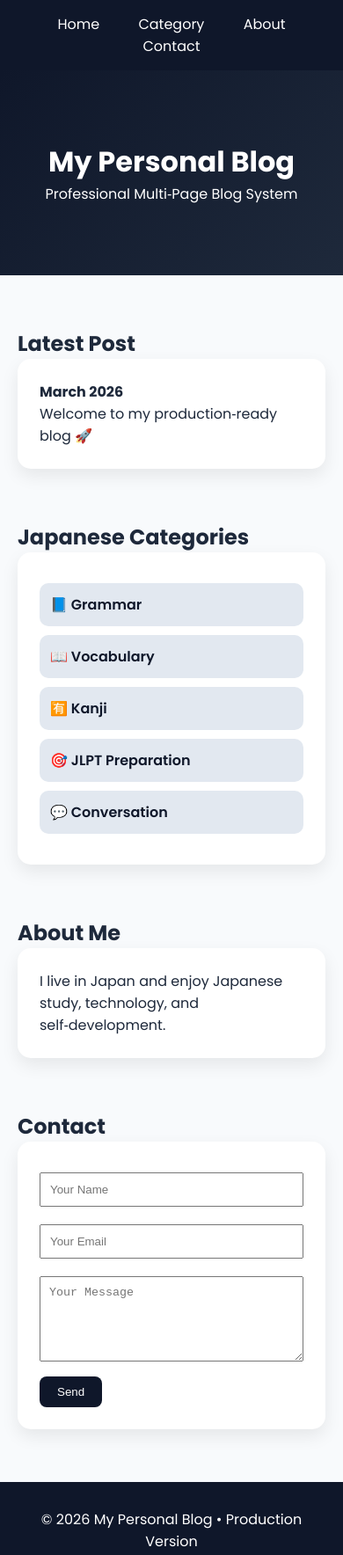
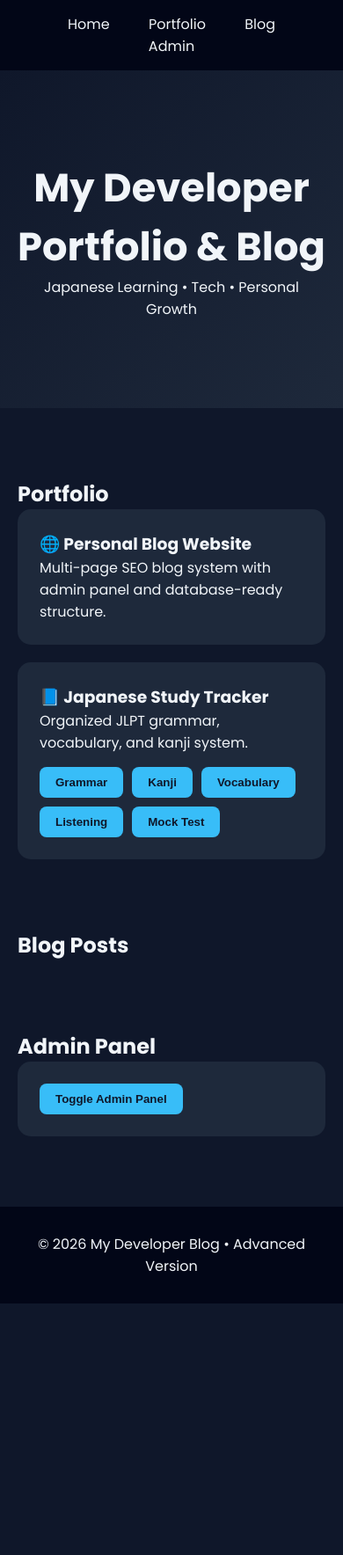
Before and after one commit to rahatuljp/my-blog, a plain HTML site: page index.html in a window 390 px wide. Shown: the whole page at 88% size. After the commit the page ends 1482 px from the top, so only its background shows below. Drawn offline with Linux system fonts and the light colour scheme.

Commit message:
Update index.html

```diff
--- a/index.html
+++ b/index.html
@@ -3,133 +3,113 @@
 <head>
 <meta charset="UTF-8">
 <meta name="viewport" content="width=device-width, initial-scale=1.0">
-
-<!-- SEO META TAGS -->
-<title>My Personal Blog | Japanese Learning & Tech</title>
-<meta name="description" content="Personal blog about Japanese study, JLPT preparation, technology, and life in Japan.">
-<meta name="keywords" content="Japanese learning, JLPT, Kanji, Vocabulary, Grammar, Japan life blog">
-<meta name="author" content="Your Name">
-
-<!-- Open Graph (for social media sharing) -->
-<meta property="og:title" content="My Personal Blog">
-<meta property="og:description" content="Follow my Japanese learning journey and tech progress.">
-<meta property="og:type" content="website">
-
+<title>My Developer Blog</title>
 <link href="https://fonts.googleapis.com/css2?family=Poppins:wght@300;400;600;700&display=swap" rel="stylesheet">
 
 <style>
 *{margin:0;padding:0;box-sizing:border-box}
-body{font-family:'Poppins',sans-serif;background:#f8fafc;color:#1e293b}
-nav{background:#0f172a;padding:15px;text-align:center}
-nav a{color:white;margin:0 20px;text-decoration:none}
-header{padding:80px 20px;text-align:center;background:linear-gradient(135deg,#0f172a,#1e293b);color:white}
-section{max-width:1000px;margin:60px auto;padding:0 20px}
-.card{background:white;padding:25px;border-radius:15px;box-shadow:0 8px 20px rgba(0,0,0,.08);margin-bottom:20px}
-.category-links a{display:block;padding:12px;margin:10px 0;background:#e2e8f0;border-radius:10px;text-decoration:none;color:#0f172a;font-weight:600;transition:.3s}
-.category-links a:hover{background:#38bdf8;color:white}
-footer{text-align:center;padding:30px;background:#0f172a;color:white;margin-top:60px}
+body{font-family:'Poppins',sans-serif;background:#0f172a;color:#f1f5f9}
+nav{background:#020617;padding:15px;text-align:center;position:sticky;top:0}
+nav a{color:#f1f5f9;margin:0 20px;text-decoration:none;font-weight:500}
+nav a:hover{color:#38bdf8}
+header{padding:100px 20px;text-align:center;background:linear-gradient(135deg,#0f172a,#1e293b)}
+header h1{font-size:2.8rem}
+section{max-width:1100px;margin:80px auto;padding:0 20px}
+.card{background:#1e293b;padding:25px;border-radius:15px;margin-bottom:20px}
+button{padding:10px 18px;border:none;border-radius:8px;background:#38bdf8;color:#0f172a;font-weight:600;cursor:pointer}
+input,textarea{width:100%;padding:10px;margin:10px 0;border-radius:8px;border:none}
+footer{text-align:center;padding:30px;background:#020617;margin-top:60px}
+.admin-panel{display:none}
+.post{background:#334155;padding:15px;border-radius:10px;margin-top:10px}
 </style>
 </head>
 <body>
 
 <nav>
-<a href="index.html">Home</a>
-<a href="#category">Category</a>
-<a href="#about">About</a>
-<a href="#contact">Contact</a>
+<a href="#home">Home</a>
+<a href="#portfolio">Portfolio</a>
+<a href="#blog">Blog</a>
+<a href="#admin">Admin</a>
 </nav>
 
-<header>
-<h1>My Personal Blog</h1>
-<p>Professional Multi‑Page Blog System</p>
+<header id="home">
+<h1>My Developer Portfolio & Blog</h1>
+<p>Japanese Learning • Tech • Personal Growth</p>
 </header>
 
-<section>
-<h2>Latest Post</h2>
+<section id="portfolio">
+<h2>Portfolio</h2>
 <div class="card">
-<p><strong>March 2026</strong></p>
-<p>Welcome to my production‑ready blog 🚀</p>
+<h3>🌐 Personal Blog Website</h3>
+<p>Multi-page SEO blog system with admin panel and database-ready structure.</p>
+</div>
+<div class="card">
+<h3>📘 Japanese Study Tracker</h3>
+<p>Organized JLPT grammar, vocabulary, and kanji system.</p>
+
+<div style="margin-top:15px; display:flex; gap:10px; flex-wrap:wrap;">
+<a href="grammar.html" target="_blank"><button>Grammar</button></a>
+<a href="kanji.html" target="_blank"><button>Kanji</button></a>
+<a href="vocabulary.html" target="_blank"><button>Vocabulary</button></a>
+<a href="listening.html" target="_blank"><button>Listening</button></a>
+<a href="mocktest.html" target="_blank"><button>Mock Test</button></a>
+</div>
+
 </div>
 </section>
 
-<section id="category">
-<h2>Japanese Categories</h2>
-<div class="card category-links">
-<a href="grammar.html">📘 Grammar</a>
-<a href="vocabulary.html">📖 Vocabulary</a>
-<a href="kanji.html">🈶 Kanji</a>
-<a href="jlpt.html">🎯 JLPT Preparation</a>
-<a href="conversation.html">💬 Conversation</a>
-</div>
+<section id="blog">
+<h2>Blog Posts</h2>
+<div id="posts"></div>
 </section>
 
-<section id="about">
-<h2>About Me</h2>
+<section id="admin">
+<h2>Admin Panel</h2>
 <div class="card">
-<p>I live in Japan and enjoy Japanese study, technology, and self‑development.</p>
+<button onclick="toggleAdmin()">Toggle Admin Panel</button>
+<div class="admin-panel" id="adminPanel">
+<h3>Add New Post</h3>
+<input type="text" id="postTitle" placeholder="Post Title">
+<textarea id="postContent" rows="5" placeholder="Post Content"></textarea>
+<button onclick="addPost()">Publish Post</button>
 </div>
-</section>
-
-<section id="contact">
-<h2>Contact</h2>
-<div class="card">
-<form action="https://formspree.io/f/REPLACE_WITH_YOUR_FORM_ID" method="POST">
-<input type="text" name="name" placeholder="Your Name" required style="width:100%;padding:10px;margin:10px 0">
-<input type="email" name="email" placeholder="Your Email" required style="width:100%;padding:10px;margin:10px 0">
-<textarea name="message" rows="5" placeholder="Your Message" required style="width:100%;padding:10px;margin:10px 0"></textarea>
-<button type="submit" style="padding:10px 20px;background:#0f172a;color:white;border:none;border-radius:8px;cursor:pointer">Send</button>
-</form>
 </div>
 </section>
 
 <footer>
-<p>© 2026 My Personal Blog • Production Version</p>
+<p>© 2026 My Developer Blog • Advanced Version</p>
 </footer>
 
-<!-- GOOGLE ANALYTICS (Replace G-XXXXXXXXXX with your ID) -->
-<script async src="https://www.googletagmanager.com/gtag/js?id=G-XXXXXXXXXX"></script>
 <script>
-window.dataLayer = window.dataLayer || [];
-function gtag(){dataLayer.push(arguments);}
-gtag('js', new Date());
-gtag('config', 'G-XXXXXXXXXX');
-</script>
+function toggleAdmin(){
+const panel=document.getElementById('adminPanel');
+panel.style.display=panel.style.display==='block'?'none':'block';
+}
 
-<!-- FIREBASE SETUP TEMPLATE (Replace with your config) -->
-<script type="module">
-// Import Firebase
-import { initializeApp } from "https://www.gstatic.com/firebasejs/10.12.0/firebase-app.js";
+function addPost(){
+const title=document.getElementById('postTitle').value;
+const content=document.getElementById('postContent').value;
+if(title && content){
+let posts=JSON.parse(localStorage.getItem('blogPosts'))||[];
+posts.unshift({title,content,date:new Date().toLocaleDateString()});
+localStorage.setItem('blogPosts',JSON.stringify(posts));
+renderPosts();
+document.getElementById('postTitle').value='';
+document.getElementById('postContent').value='';
+}
+}
 
-const firebaseConfig = {
-  apiKey: "YOUR_API_KEY",
-  authDomain: "YOUR_PROJECT.firebaseapp.com",
-  projectId: "YOUR_PROJECT_ID",
-  storageBucket: "YOUR_PROJECT.appspot.com",
-  messagingSenderId: "YOUR_SENDER_ID",
-  appId: "YOUR_APP_ID"
-};
+function renderPosts(){
+const container=document.getElementById('posts');
+let posts=JSON.parse(localStorage.getItem('blogPosts'))||[];
+container.innerHTML='';
+posts.forEach(post=>{
+container.innerHTML+=`<div class="post"><h3>${post.title}</h3><small>${post.date}</small><p>${post.content}</p></div>`;
+});
+}
 
-const app = initializeApp(firebaseConfig);
+renderPosts();
 </script>
 
 </body>
 </html>
-
-<!-- =============================== -->
-<!-- CREATE THESE 5 FILES SEPARATELY -->
-<!-- =============================== -->
-
-<!-- grammar.html -->
-<!-- Copy main structure and change title + content to Grammar -->
-
-<!-- vocabulary.html -->
-<!-- Change title to Vocabulary and add vocabulary posts -->
-
-<!-- kanji.html -->
-<!-- Change title to Kanji and add kanji posts -->
-
-<!-- jlpt.html -->
-<!-- Change title to JLPT Preparation -->
-
-<!-- conversation.html -->
-<!-- Change title to Conversation Practice -->
```
